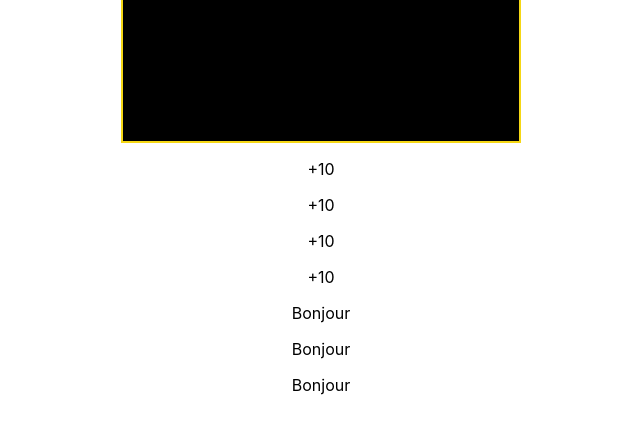
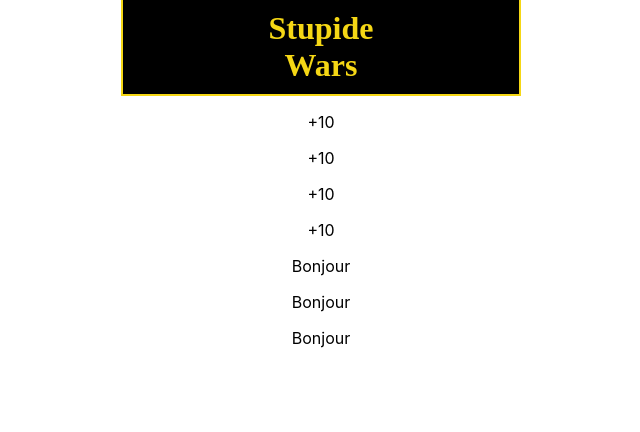
Before and after one commit to MasseRaphael/stupide-wars, a React (Create React App) app: page / in a window 1280 px wide. Shown: the top 432 px of the page, without its empty margins (319-959 px from the left). Built offline with nearby package versions, Linux system fonts and the light colour scheme.

Commit message:
update header

```diff
--- a/src/App.css
+++ b/src/App.css
@@ -6,6 +6,12 @@ header{
   padding: 10px;
 }
 
+h1{
+  margin: 0 auto;
+  font-family: 'SF Distant Galaxy Outline';
+  color: #F5D715;
+}
+
 .App {
   text-align: center;
   min-width: 0px;
```
Also changed, not shown: public/manifest.json.
